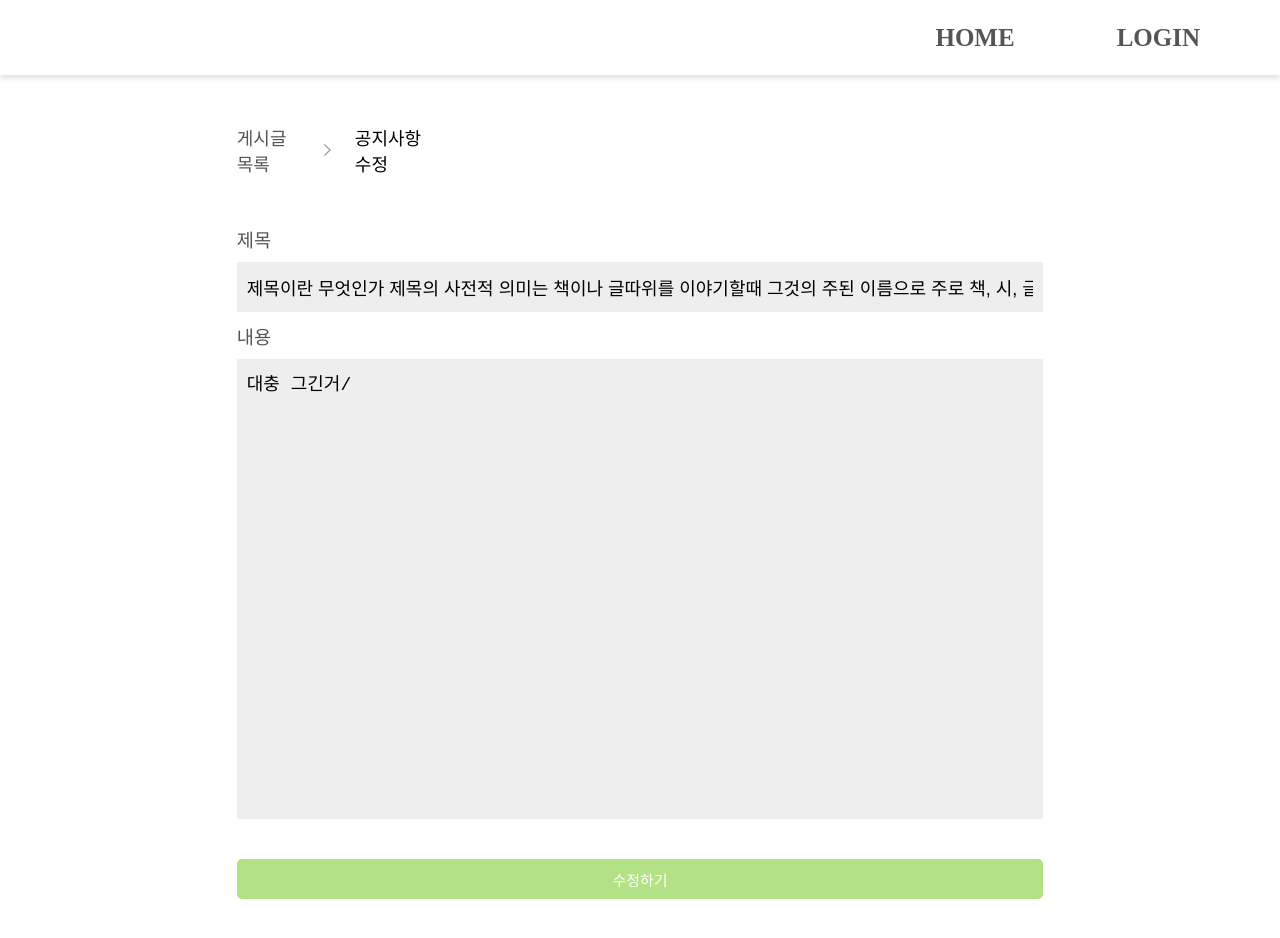
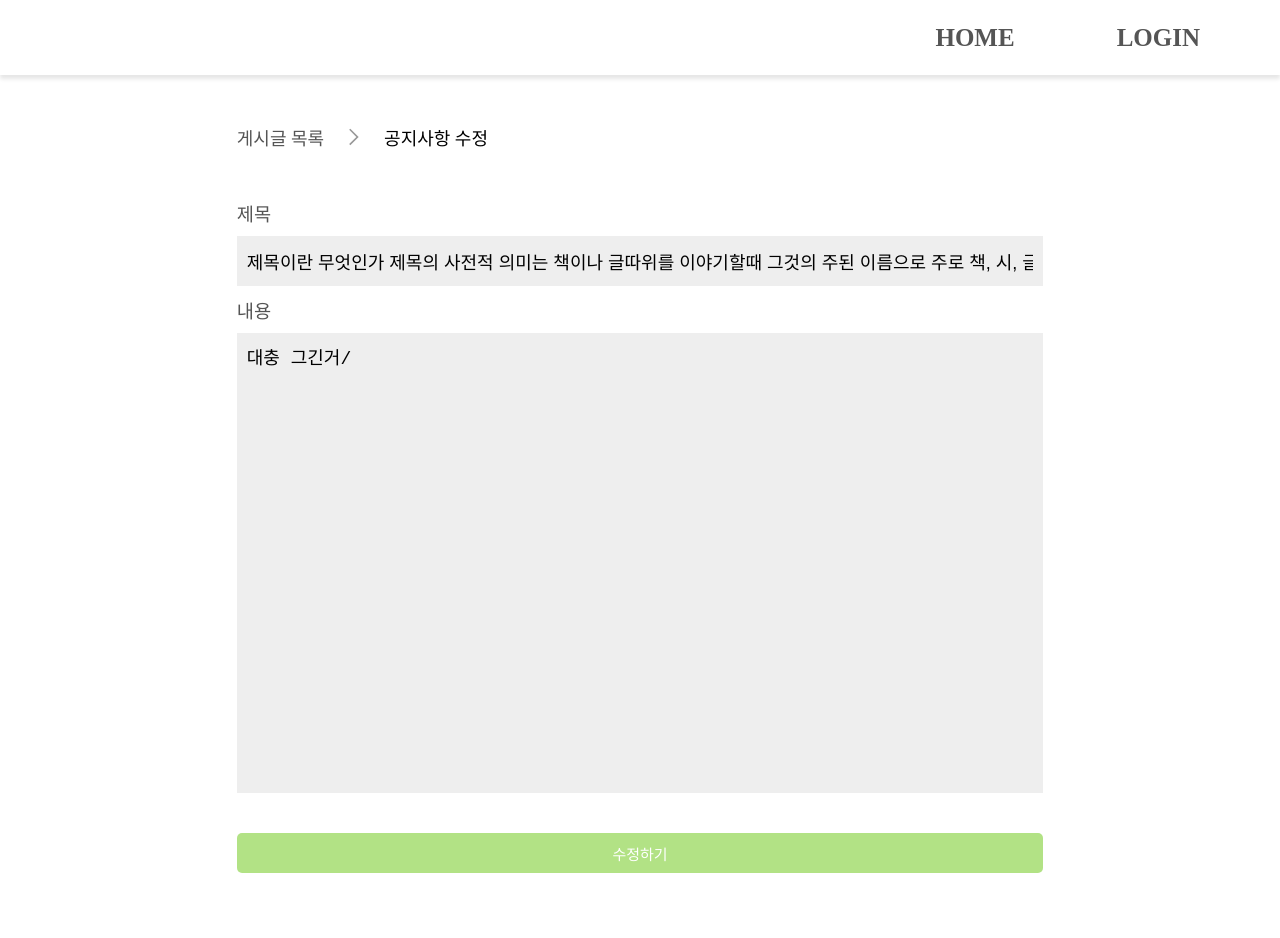
Before and after one commit to Gram-Doffice/Doffice_FE, a React (Vite) app: page /modify-notice in a window 1280 px wide. Shown: the top 938 px of the page. Built offline with nearby package versions, Linux system fonts and the light colour scheme.

Commit message:
fix: px수정2

```diff
--- a/src/pages/Modify_Lost.jsx
+++ b/src/pages/Modify_Lost.jsx
@@ -104,7 +104,7 @@ const Container = styled.div`
 `;
 
 const Page_move = styled.div`
-  width: 24%;
+  width: 30%;
   height: 3%;
   display: flex;
   align-items: center;
--- a/src/pages/Modify_Notice.jsx
+++ b/src/pages/Modify_Notice.jsx
@@ -89,7 +89,7 @@ const Container = styled.div`
 `;
 
 const Page_move = styled.div`
-  width: 24%;
+  width: 35%;
   display: flex;
   align-items: center;
   gap: 20px;
```
